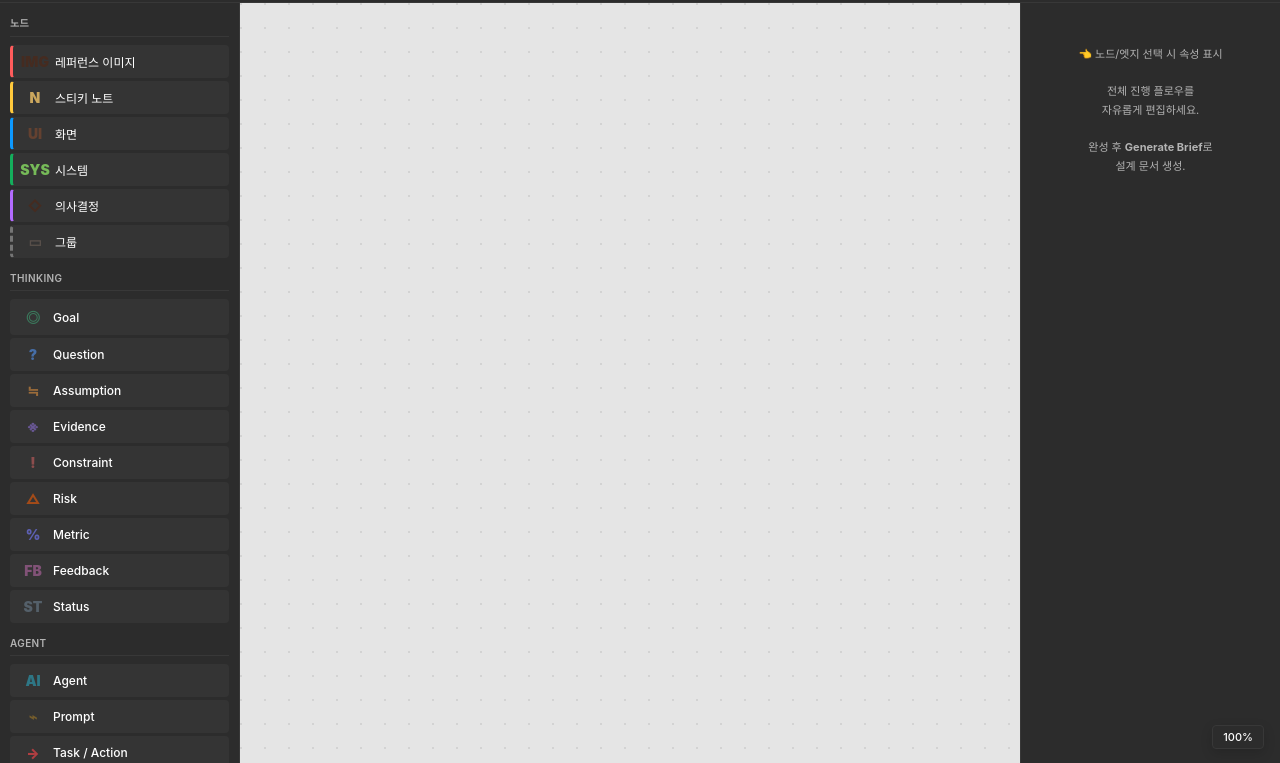
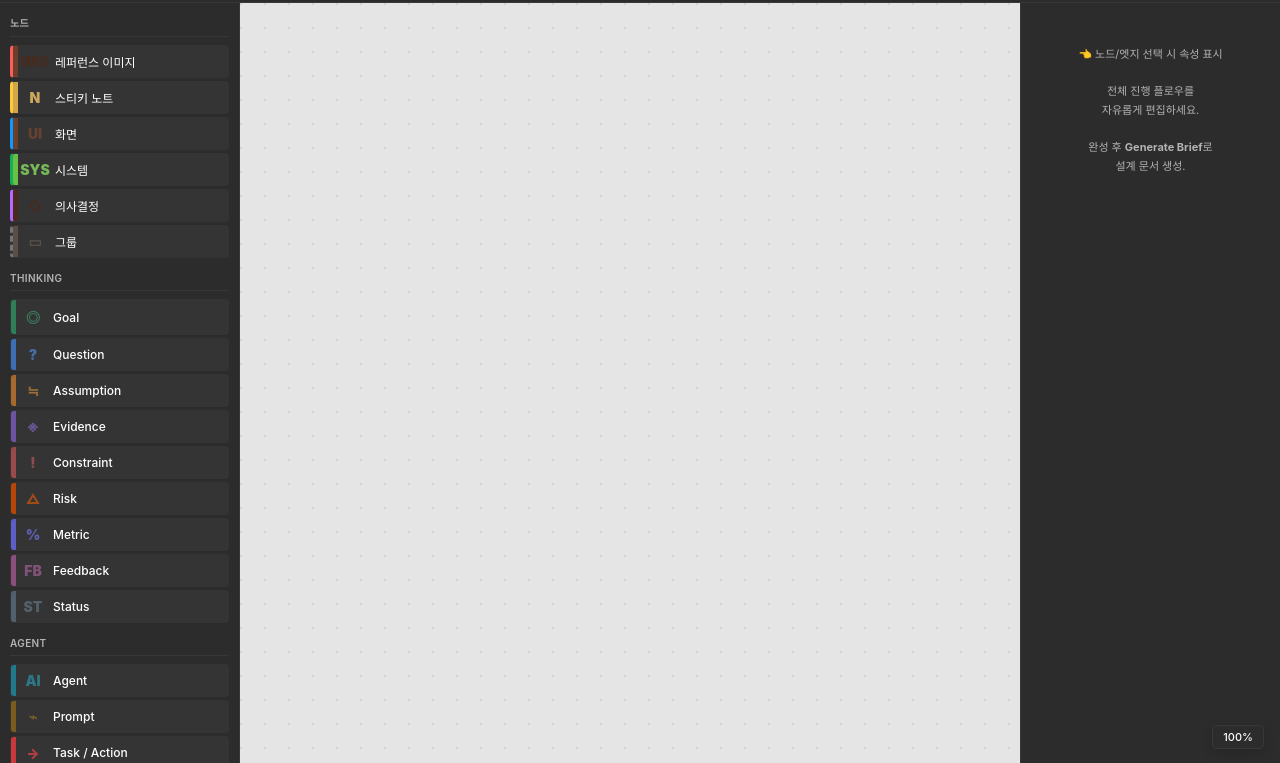
Before and after one commit to alienkky/bettermondaynodesystem, a website: page Flow Diagrams.html in a window 1280 px wide. Shown: the part 37-800 px from the top of the page. Drawn offline with Linux system fonts and the light colour scheme; a web font is replaced by a local one.

Commit message:
Add palette node color strips

```diff
--- a/Flow Diagrams.html
+++ b/Flow Diagrams.html
@@ -36,7 +36,8 @@
   /* Palette */
   .palette{border-right:1.5px solid var(--border-card);background:var(--cream);padding:14px 12px;overflow:auto;}
   .palette h3{margin:0 0 10px;font-size:10px;letter-spacing:0.1em;text-transform:uppercase;color:var(--fg-3);font-weight:800;}
-  .pitem{display:flex;align-items:center;gap:8px;padding:8px 10px;border-radius:10px;border:2px solid var(--border-card);background:#fff;margin-bottom:8px;cursor:grab;font-size:12px;font-weight:700;user-select:none;}
+  .pitem{position:relative;display:flex;align-items:center;gap:8px;padding:8px 10px 8px 18px;border-radius:10px;border:2px solid var(--border-card);background:#fff;margin-bottom:8px;cursor:grab;font-size:12px;font-weight:700;user-select:none;overflow:hidden;}
+  .pitem::before{content:'';position:absolute;left:0;top:0;bottom:0;width:5px;background:var(--node-color,var(--roast));}
   .pitem .ico{display:inline-flex;align-items:center;justify-content:center;flex:0 0 24px;width:24px;font-size:12px;font-weight:900;color:var(--node-color,var(--roast-deep));text-align:center;letter-spacing:0;}
   .pitem.ref{--node-color:var(--accent);border-color:var(--accent);background:var(--el-fire-bg);}
   .pitem.note{--node-color:var(--coin,#D4A64A);border-color:var(--coin,#D4A64A);background:#FFF8D9;}
```
Also changed, not shown: Flow Editor.html (+2 -1 lines), Reference Canvas.html (+2 -1 lines), Structure + Flow Dashboard.html (+2 -1 lines).
